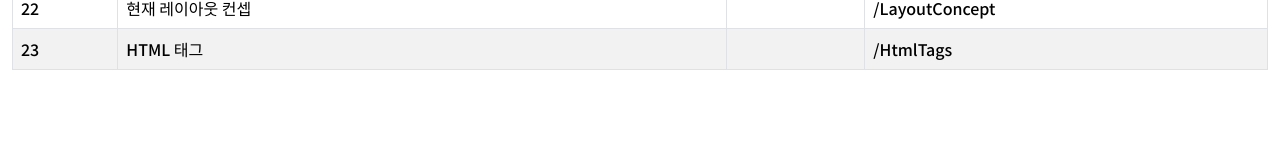
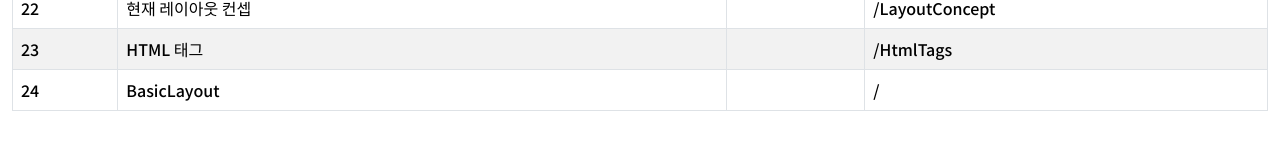
Before and after one commit to graybebop/vue-component, a Vue app: page / in a window 1280 px wide. Shown: the part 1274-1423 px from the top of the page. Built offline with nearby package versions, Linux system fonts and the light colour scheme.

Commit message:
라우터

```diff
--- a/src/router/index.js
+++ b/src/router/index.js
@@ -228,6 +228,17 @@ const routes = [
       prev: false,
     },
   },
+
+  {
+    path: "/",
+    name: "BasicLayout",
+    component: () => import(/* webpackChunkName: "SamplePage" */ "@/views/BasicLayout"),
+    meta: {
+      title: "BasicLayout",
+      description: "BasicLayout",
+      prev: false,
+    },
+  },
 ];
 
 const router = createRouter({
```
